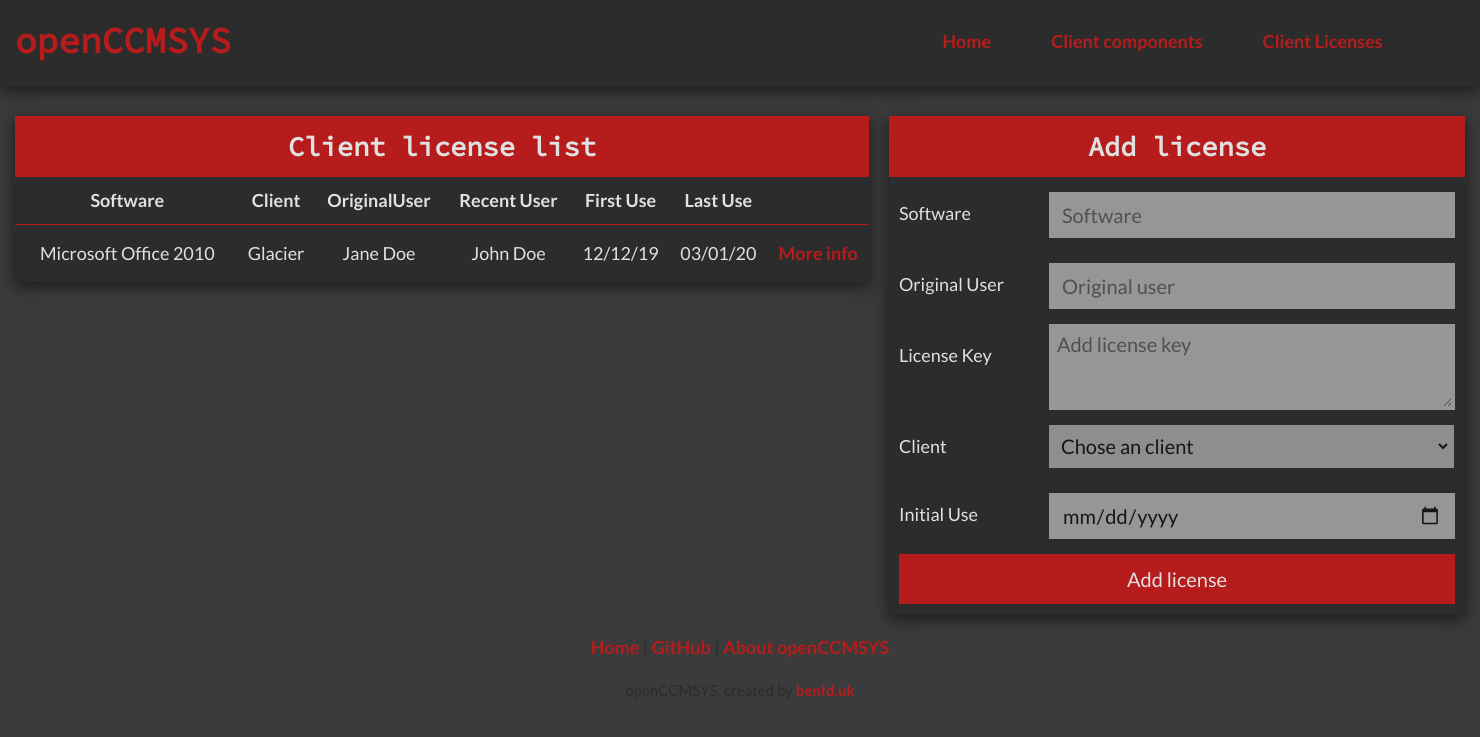
After one commit to xeofd/opencmsys, a PHP site: page /client-licenses.php in a window 1480 px wide. The commit adds this page. Shown: the top 737 px of the page. Run offline with PHP 8.4, Linux system fonts and the light colour scheme.

Commit message:
13/01/20, 23:00; Finished forms and table layouts for hardware + software lists, messing arround with folder paths, started work on data input into database.

```diff
--- /dev/null
+++ b/app/public/client-licenses.php
@@ -0,0 +1,146 @@
+<!DOCTYPE html>
+<html>
+
+    <head>
+
+    <?php require('scripts/tags.php'); ?>
+
+    </head>
+
+    <body>
+
+        <!-- Begin stack-design layout -->
+
+        <div class="stack-full-container">
+
+        <?php
+
+        require('scripts/header.php');
+
+        ?>
+
+            <!-- Begin body content -->
+
+            <div class="stack-spacer-vertical"></div>
+
+            <div class="stack-container">
+
+                <main class="stack-container" id="stack_container_content">
+
+                    <div class="stack-cell stack-cell--6">
+
+                        <div class="stack-cell--title">
+
+                            <h2>Client license list</h2>
+
+                        </div>
+
+                        <div class="stack-cell--max-width">
+
+                            <table class="stack-table">
+                                <thead>
+                                    <tr>
+                                        <th class="stack-table--data-head">Software</th>
+                                        <th class="stack-table--data-head">Client</th>
+                                        <th class="stack-table--data-head">OriginalUser</th>
+                                        <th class="stack-table--data-head">Recent User</th>
+                                        <th class="stack-table--data-head">First Use</th>
+                                        <th class="stack-table--data-head">Last Use</th>
+                                    </tr>
+                                </thead>
+                                <tbody>
+                                    <tr class="stack-table--data-row">
+                                        <td class="stack-table--data" name="license_list_software">Microsoft Office 2010</td>
+                                        <td class="stack-table--data" name="license_list_client">Glacier</td>
+                                        <td class="stack-table--data" name="license_list_user">Jane Doe</td>
+                                        <td class="stack-table--data" name="license_list_user">John Doe</td>
+                                        <td class="stack-table--data" name="license_list_issue">12/12/19</td>
+                                        <td class="stack-table--data" name="license_list_date">03/01/20</td>
+                                        <td class="stack-table--data" name="license_list_link"><a href="#" class="stack-table--link">More info</a></td>
+                                    </tr>
+                                </tbody>
+                            </table>
+
+                        </div>
+
+                    </div>
+
+                    <div class="stack-cell stack-cell--4">
+
+                        <div class="stack-cell--title">
+
+                            <h2>Add license</h2>
+
+                        </div>
+
+                        <div class="stack-cell--max-width">
+
+                            <form action="/add-license.php" method="POST" name="form_add_hardware" class="stack-form">
+
+                                <div class="stack-container--form">
+
+                                    <p>Software</p>
+                                    <input type="text" name="add_license_software" class="stack-form--text-input" placeholder="Software" />
+
+                                </div>
+
+                                <div class="stack-container--form">
+
+                                    <p>Original User</p>
+                                    <input type="text" name="add_license_original_user" class="stack-form--text-input" placeholder="Original user" />
+
+                                </div>
+
+                                <div class="stack-container--form">
+
+                                    <p>License Key</p>
+                                    <textarea name="add_license_key" class="stack-form--text-area" placeholder="Add license key" maxlength="1024"></textarea>
+
+                                </div>
+
+                                <div class="stack-container--form">
+
+                                    <p>Client</p>
+                                    <select class="stack-form--select">
+                                        <option id="option_list_null">Chose an client</option>
+                                        <option name="add_hardware_company">Glacier Energy Services</option>
+                                        <option name="add_hardware_company">Palmers Scafolding</option>
+                                        <option name="add_hardware_company">The Normandy Hotel</option>
+                                    </select>
+
+                                </div>
+
+                                <div class="stack-container--form">
+
+                                    <p>Initial Use</p>
+                                    <input type="date" name="add_license_initial_use" class="stack-form--text-input" placeholder="Hardware User" />
+
+                                </div>
+
+                                <div class="stack-container--form">
+
+                                    <input type="submit" class="stack-form--submit" value="Add license" />
+
+                                </div>
+
+                            </form>
+
+                        </div>
+
+                    </div>
+
+                </main>
+
+            </div>
+
+            <?php
+
+                require('scripts/footer.php');
+
+            ?>
+
+        </div>
+
+    </body>
+
+</html>
--- a/redesign/css/core.css
+++ b/app/public/css/core.css
@@ -13,6 +13,7 @@ To learn how to use stack-design goto https://www.benfd.uk/learn/stack-design
 :root{
     /* Colour variables */
     --stack-primary-color: rgb(183, 28, 28);
+    --stack-primary-color-darkened: rgb(164, 28, 28);
     --stack-secondary-color: rgb(44, 44, 44);
     --stack-hovered-color: rgb(211, 47, 47);
     --stack-text-colour: rgb(225,225,225);
@@ -173,16 +174,20 @@ ul{
 
 /* Layout > Visuals */
 
-.stack-background-primary{
+.stack-background--primary{
     background: var(--stack-primary-color);
 }
-.stack-background-secondary{
+.stack-background--secondary{
     background: var(--stack-secondary-color);
 }
-.stack-font-primary{
+.stack-background--null{
+    background: transparent;
+    box-shadow: none;
+}
+.stack-font--primary{
     color: var(--stack-primary-color);
 }
-.stack-font-secondary{
+.stack-font--secondary{
     color: var(--stack-secondary-color);
 }
 .stack-bold{
@@ -219,7 +224,7 @@ ul{
     padding: 10px 0;
 }
 .stack-table--data{
-    padding: 5px 0;
+    padding: 15px 0;
     cursor: pointer;
     border-top: 1px solid var(--stack-primary-color);
 }
@@ -230,7 +235,14 @@ ul{
 
 form{
     margin: 0;
-    padding: 10px;
+    padding: 0;
+}
+.stack-form{
+    padding: 0 10px;
+}
+.stack-container--form{
+    display: flex;
+    margin: 5px 0;
 }
 .stack-container--form > p{
     width: 150px;
@@ -247,8 +259,28 @@ form{
 }
 .stack-form--text-input:hover{
     opacity: 0.75;
+    cursor: text;
 }
 .stack-form--text-input:focus{
+    opacity: 1.0;
+}
+.stack-form--text-area{
+    padding: 5px;
+    max-width: 390px;
+    min-width: 390px;
+    width: 390px;
+    max-height: 240px;
+    min-height: 70px;
+    height: 70px;
+    border: 3px solid transparent;
+    font-family: var(--stack-primary-font);
+    font-size: 20px;
+    opacity: 0.5;
+}
+.stack-form--text-area:hover{
+    opacity: 0.75;
+}
+.stack-form--text-area:focus{
     opacity: 1.0;
 }
 .stack-form--checkbox{
@@ -265,7 +297,27 @@ form{
 }
 .stack-form--select:hover{
     opacity: 0.75;
+    cursor: pointer;
 }
 .stack-form--select:focus{
     opacity: 1.0;
 }
+.stack-form--char-count{
+    font-size: 15px;
+    color: var(--stack-primary-color);
+}
+.stack-form--submit{
+    margin: 0 0 5px 0;
+    padding: 10px;
+    width: 556px;
+    background-color: var(--stack-primary-color);
+    color: var(--stack-text-colour);
+    border: 3px solid var(--stack-primary-color);
+    font-family: var(--stack-primary-font);
+    font-size: 20px;
+}
+.stack-form--submit:hover{
+    background-color: var(--stack-primary-color-darkened);
+    border: 3px solid var(--stack-primary-color-darkened);
+    cursor: pointer;;
+}
--- a/redesign/scripts/footer.php
+++ b/app/public/scripts/footer.php
@@ -12,7 +12,7 @@ $footer = <<<EOL
 
 <div class="stack-footer--copyright">
 
-    <p>openCCMSYS, created by Ben @ <a href="https://www.benfd.uk/">benfd.uk</a></p>
+    <p>openCCMSYS, created by <a href="https://www.benfd.uk/">benfd.uk</a></p>
 
 </div>
 
--- a/redesign/scripts/header.php
+++ b/app/public/scripts/header.php
@@ -3,7 +3,7 @@
 $header = <<<EOL
 <!-- Begin header content -->
 
-<header class="stack-container-head stack-background-secondary stack-font-primary" id="stack_container_head">
+<header class="stack-container-head stack-background--secondary stack-font--primary" id="stack_container_head">
 
     <div class="stack-container">
 
@@ -15,15 +15,15 @@ $header = <<<EOL
 
             <ul>
 
-                <a href="/"><li class="stack-head-nav stack-nav-block">
+                <a href="index.php"><li class="stack-head-nav stack-nav-block">
                     <p>Home</p>
                 </li></a>
 
-                <a href="/client-components.php"><li class="stack-head-nav stack-nav-block">
+                <a href="client-hardware.php"><li class="stack-head-nav stack-nav-block">
                     <p>Client components</p>
                 </li></a>
 
-                <a href="/client-licenses.php"><li class="stack-head-nav stack-nav-block">
+                <a href="client-licenses.php"><li class="stack-head-nav stack-nav-block">
                     <p>Client Licenses</p>
                 </li></a>
 
```
Also changed, not shown: SQLformat.md (+0 -2 lines), app/public/add-hardware.php (added, +37 -0 lines), app/public/client-hardware.php (renamed from redesign/client-components.php, +39 -22 lines), app/private/required.php (renamed from redesign/scripts/required.php), app/public/index.php (renamed from redesign/index.php), app/public/scripts/core.js (added), app/public/scripts/tags.php (renamed from redesign/scripts/tags.php).
